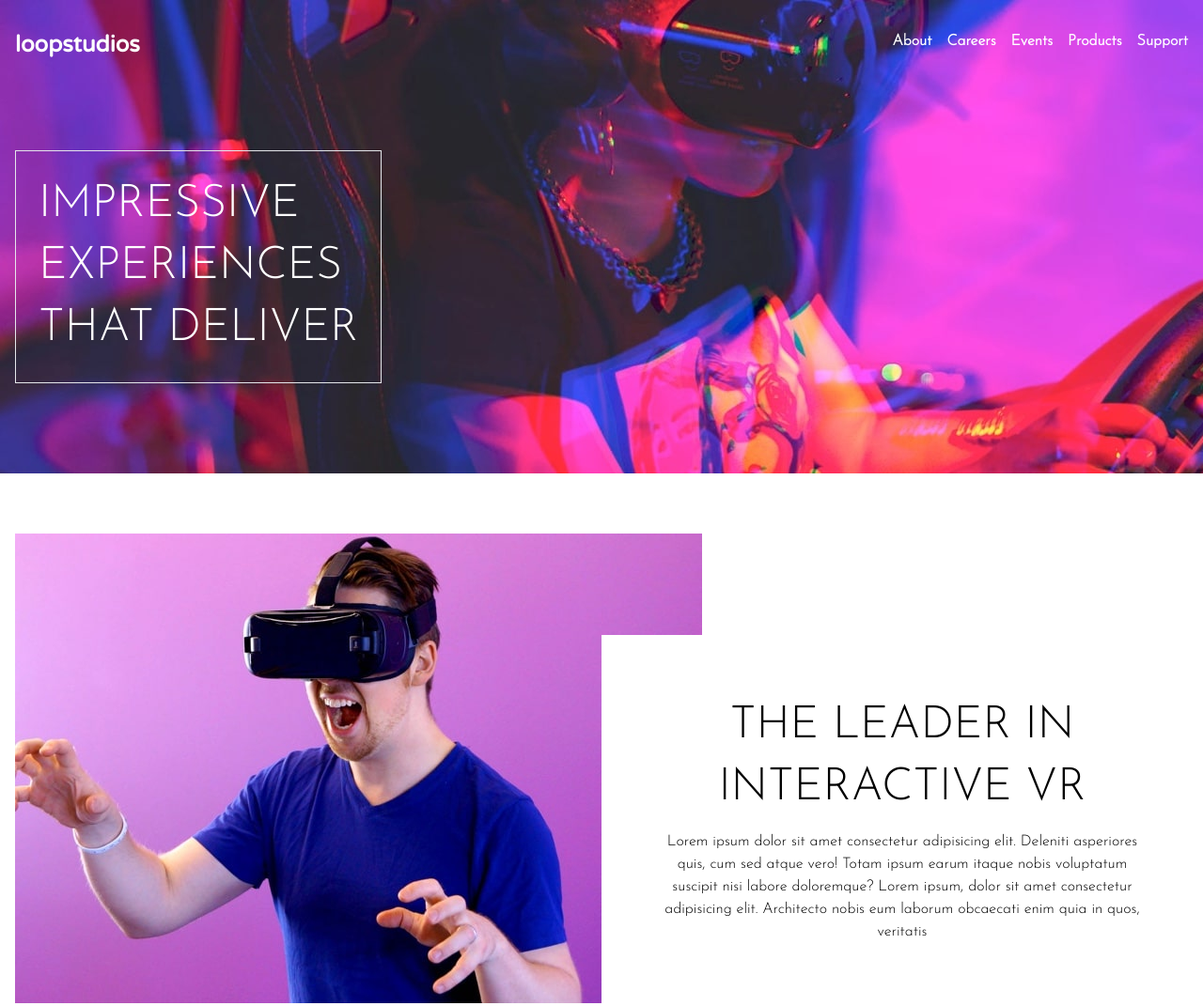
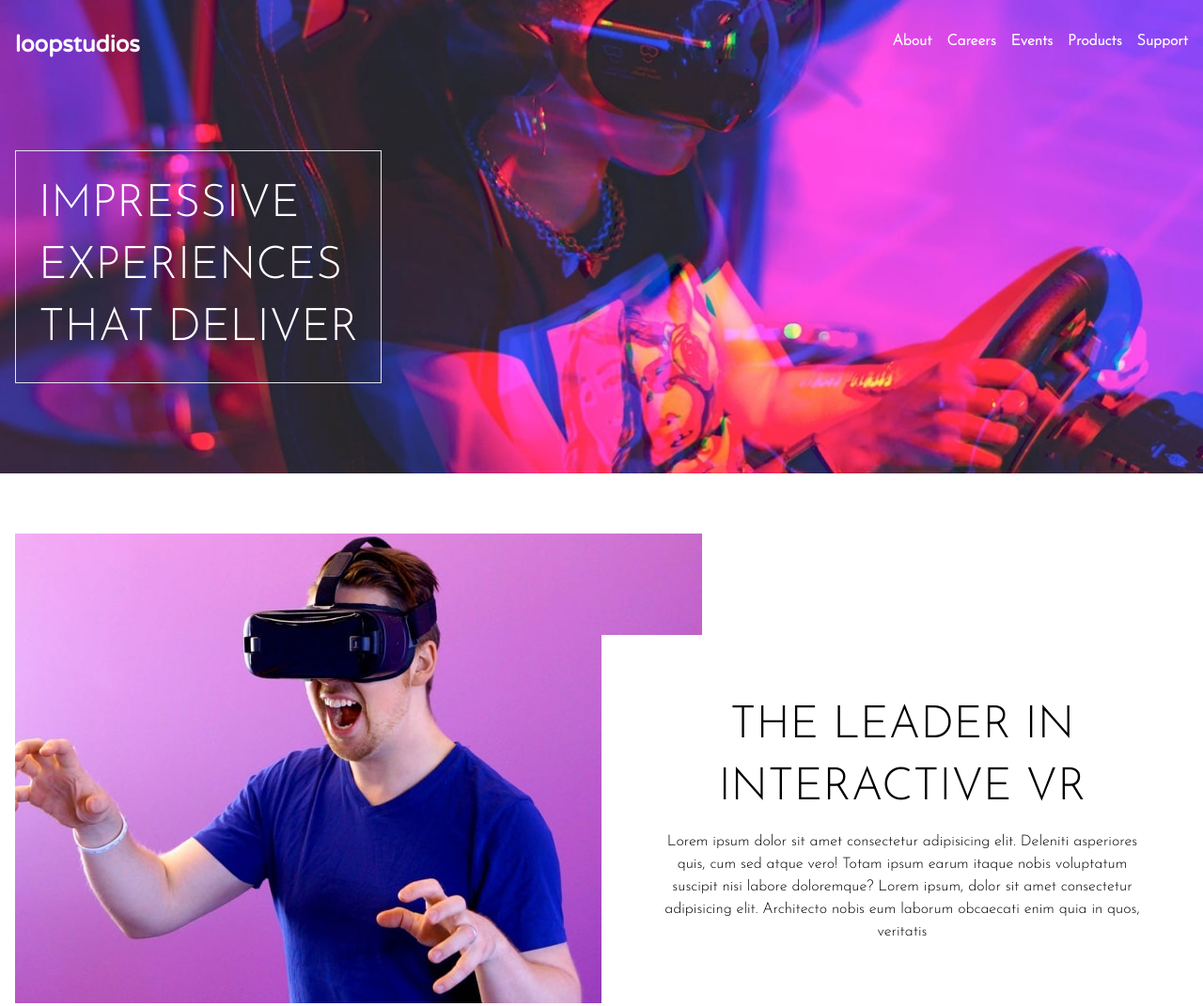
Before and after one commit to marksteward08/loopstudios, a website: page index.html in a window 1280 px wide. Shown: the top 1071 px of the page at 94% size. Drawn offline with Linux system fonts and the light colour scheme.

Commit message:
Fixed banner background image to stretch the viewport width

```diff
--- a/index.html
+++ b/index.html
@@ -3,7 +3,7 @@
 <head>
     <meta charset="UTF-8">
     <meta name="viewport" content="width=device-width, initial-scale=1.0">
-    <title>TW Proj 2</title>
+    <title>Loopstudios</title>
     <link rel="stylesheet" href="./style.css">
     <link rel="preconnect" href="https://fonts.googleapis.com" />
     <link rel="preconnect" href="https://fonts.gstatic.com" crossorigin />
--- a/input.css
+++ b/input.css
@@ -15,7 +15,7 @@
 .banner {
     background-image: url('./images/desktop/image-hero.jpg');
     background-repeat: no-repeat;
-    background-size: auto;
+    background-size: cover;
 }
 
 .hamburger {
```
Also changed, not shown: style.css.
